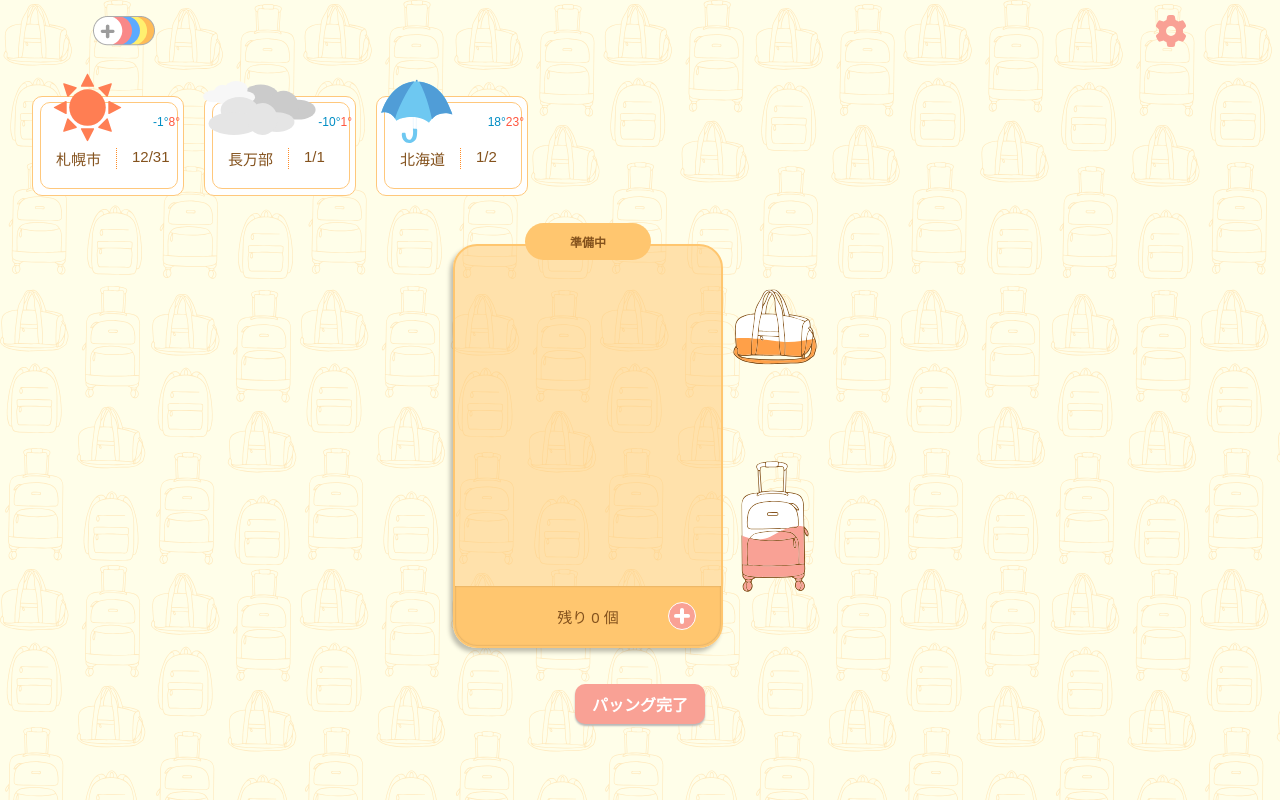
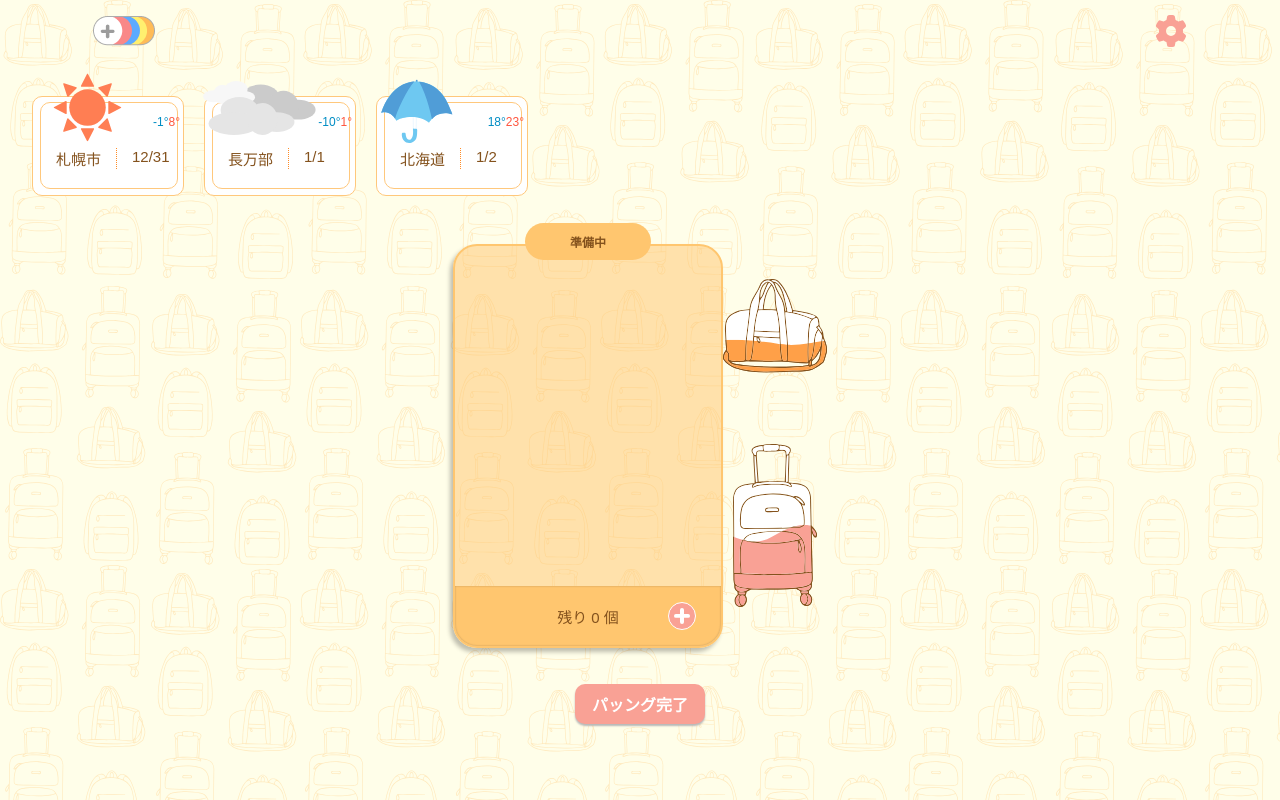
Before and after one commit to koudaihirata/development, a React (Create React App) app: page / in a window 1280 px wide. Built offline with nearby package versions, Linux system fonts and the light colour scheme.

Commit message:
add:カバンページを作成＆ページ遷移まで完了

```diff
--- /dev/null
+++ b/src/Pages/Bags/page.tsx
@@ -0,0 +1,21 @@
+
+
+interface Props {
+    id: string;
+}
+
+export default function Bags() {
+    return(
+        <>
+            <Bag id=""/>
+        </>
+    )
+}
+
+function Bag(props: Props) {
+    return(
+        <>
+            <p>bag: {props.id}</p>
+        </>
+    )
+}
--- a/src/Pages/PackingPage/page.tsx
+++ b/src/Pages/PackingPage/page.tsx
@@ -5,6 +5,7 @@ import Schedule from '../../components/Schedule/Schedule'
 import IconBox from '../../components/Iconbox/iconbox'
 import Btn from '../../components/Btn/Btn'
 import { useRef } from 'react';
+import { Link } from 'react-router-dom'
 
 export default function PackingPage() {
     const bag1Ref = useRef<HTMLImageElement>(null);
@@ -25,16 +26,20 @@ export default function PackingPage() {
                 <div className={styles.PackingWrap}>
                     <IconBox bagRefs={[bag1Ref, bag2Ref]} />
                     <div className={styles.bagsBox}>
+                        <Link to={'/bag/1'}>
                             <img
                                 ref={bag1Ref}
                                 src="/img/bag1.svg"
                                 alt="カバン"
                             />
+                        </Link>
+                        <Link to={'/bag/2'}>
                             <img
                                 ref={bag2Ref}
                                 src="/img/bag2.svg"
                                 alt="カバン"
                             />
+                        </Link>
                     </div>
                 </div>
                 <div className={styles.BtnWrap}>
--- a/src/index.tsx
+++ b/src/index.tsx
@@ -3,6 +3,17 @@ import ReactDOM from 'react-dom/client';
 import './index.css';
 import reportWebVitals from './reportWebVitals';
 import PackingPage from './Pages/PackingPage/page';
+import { createBrowserRouter, createRoutesFromElements, Route, RouterProvider } from 'react-router-dom';
+import Bags from './Pages/Bags/page';
+
+const router = createBrowserRouter (
+  createRoutesFromElements(
+    <>
+      <Route path='/' element={<PackingPage />} />
+      <Route path='/bag/:id' element={<Bags />} />
+    </>
+  )
+)
 
 const root = ReactDOM.createRoot(
   document.getElementById('root') as HTMLElement
@@ -11,7 +22,7 @@ root.render(
   <React.StrictMode>
     <main>
       <section>
-        <PackingPage />
+        <RouterProvider router={router} />
       </section>
     </main>
   </React.StrictMode>
```
Also changed, not shown: src/Pages/Bags/styles.module.css (added). Lines whose indentation alone changed are shown as unchanged.
